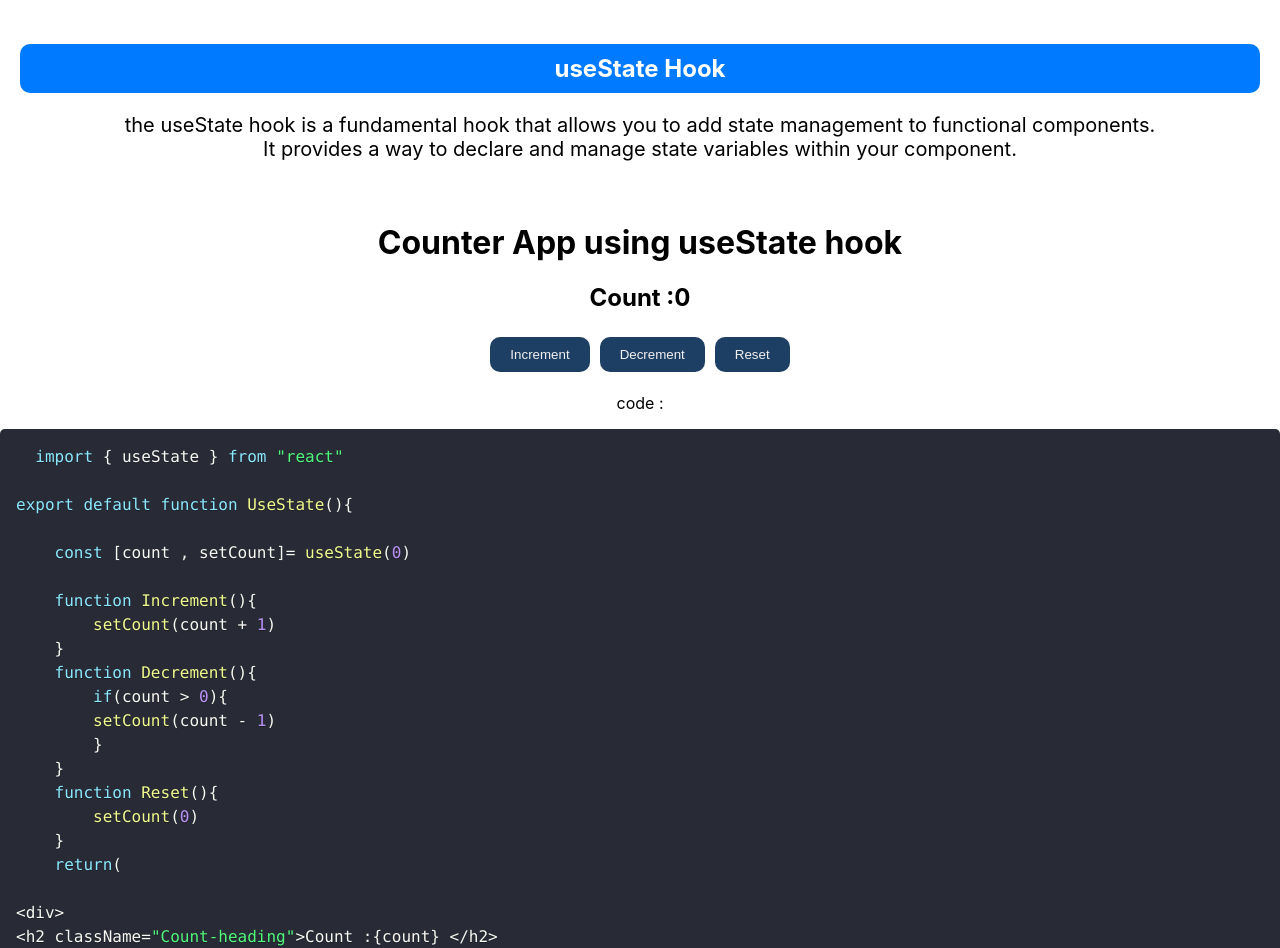
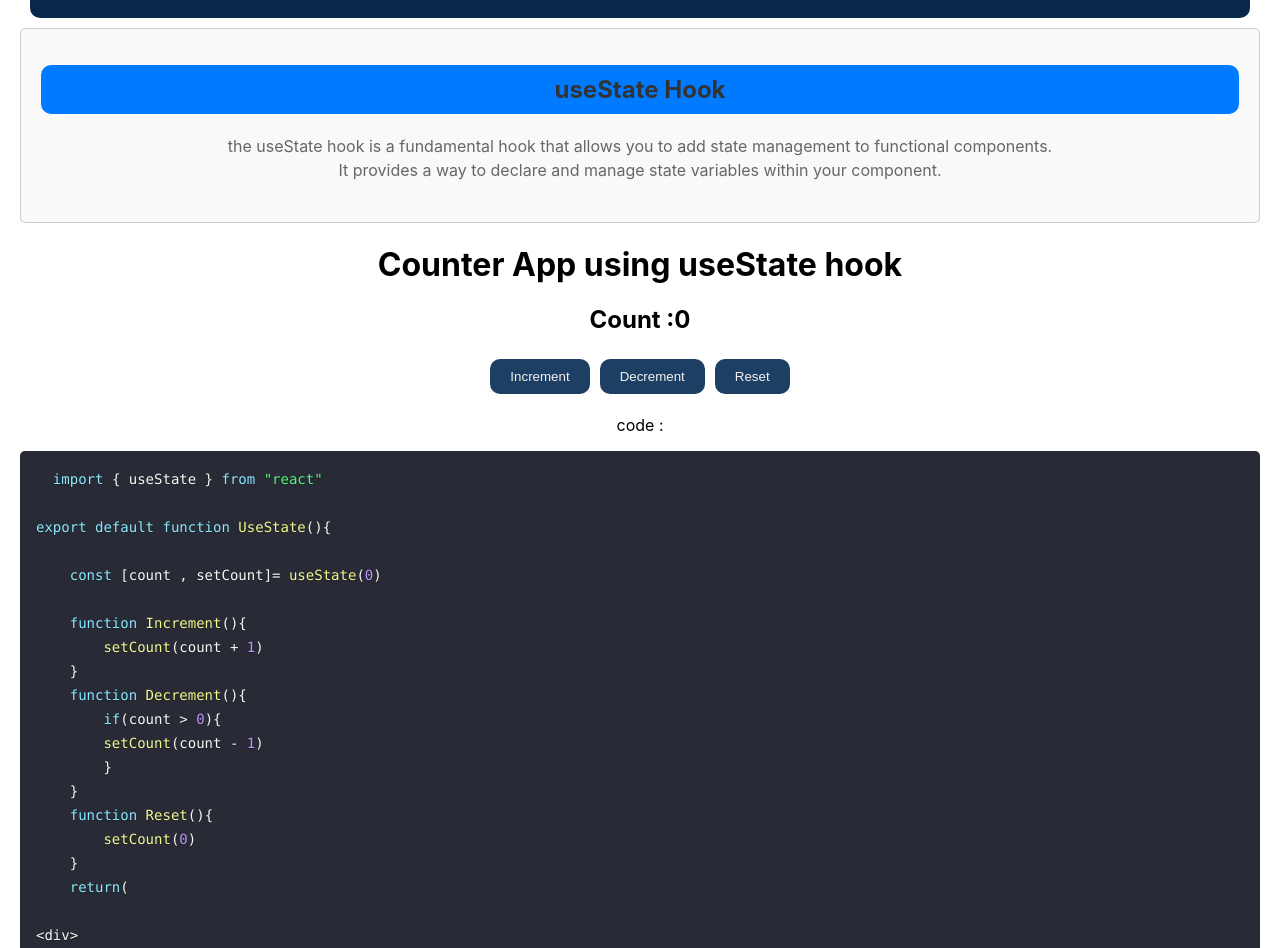
Before and after one commit to athuljain/React-Js-Hooks, a React (Create React App) app: page /useState in a window 1280 px wide. Shown: the part 112-1060 px from the top of the page. Built offline with nearby package versions, Linux system fonts and the light colour scheme.

Commit message:
props css commit

```diff
--- a/src/Components/Props.jsx
+++ b/src/Components/Props.jsx
@@ -2,25 +2,24 @@
 import Header from "./Header";
 import { Prism as SyntaxHighlighter } from 'react-syntax-highlighter';
 import { dracula } from 'react-syntax-highlighter/dist/esm/styles/prism';
+import "../Styles/Props.css"
 
 export default function Props(props){
     return(
 
             <div className="main-container">
       <Header />
+      <div className="main-container">
+    <Header />
     <div className="sub-container">
       <h1 className="main-heading">useProps Hook</h1>
       <p className="main-paragraph">
-          {" "}
         In React, you can pass data to another component by providing props when you render <br />
         the child component within the parent component. <br />
         Here's a step-by-step guide on how to pass data from a parent component to a child component using props:
+      </p>
+    </div>
 
-        </p>
-
-
-      </div>
-            <div>
             <div>
       <h2>Props receive</h2>
       <p>Data received from Parent:  {props.data}</p>
--- /dev/null
+++ b/src/Styles/Props.css
@@ -0,0 +1,47 @@
+/* Props.css */
+
+.main-container {
+    padding: 20px;
+  }
+
+  .main-heading {
+    color: #333;
+    font-size: 24px;
+    margin-bottom: 10px;
+  }
+
+  .main-paragraph {
+    font-size: 16px;
+    line-height: 1.5;
+    color: #666;
+    margin-bottom: 20px;
+  }
+
+  .sub-container {
+    border: 1px solid #ccc;
+    padding: 20px;
+    border-radius: 5px;
+    background-color: #f9f9f9;
+  }
+
+  /* Add more styles as needed */
+
+  /* Styling for code block */
+  pre {
+    background-color: #2d2d2d;
+    color: white;
+    padding: 10px;
+    border-radius: 5px;
+    overflow-x: auto;
+  }
+
+  /* Styling for code block container */
+  code {
+    font-family: 'Courier New', monospace;
+    font-size: 14px;
+  }
+
+  /* Styling for the code language */
+  .language-javascript {
+    color: #a9dc76;
+  }
```
Lines whose indentation alone changed are shown as unchanged.
